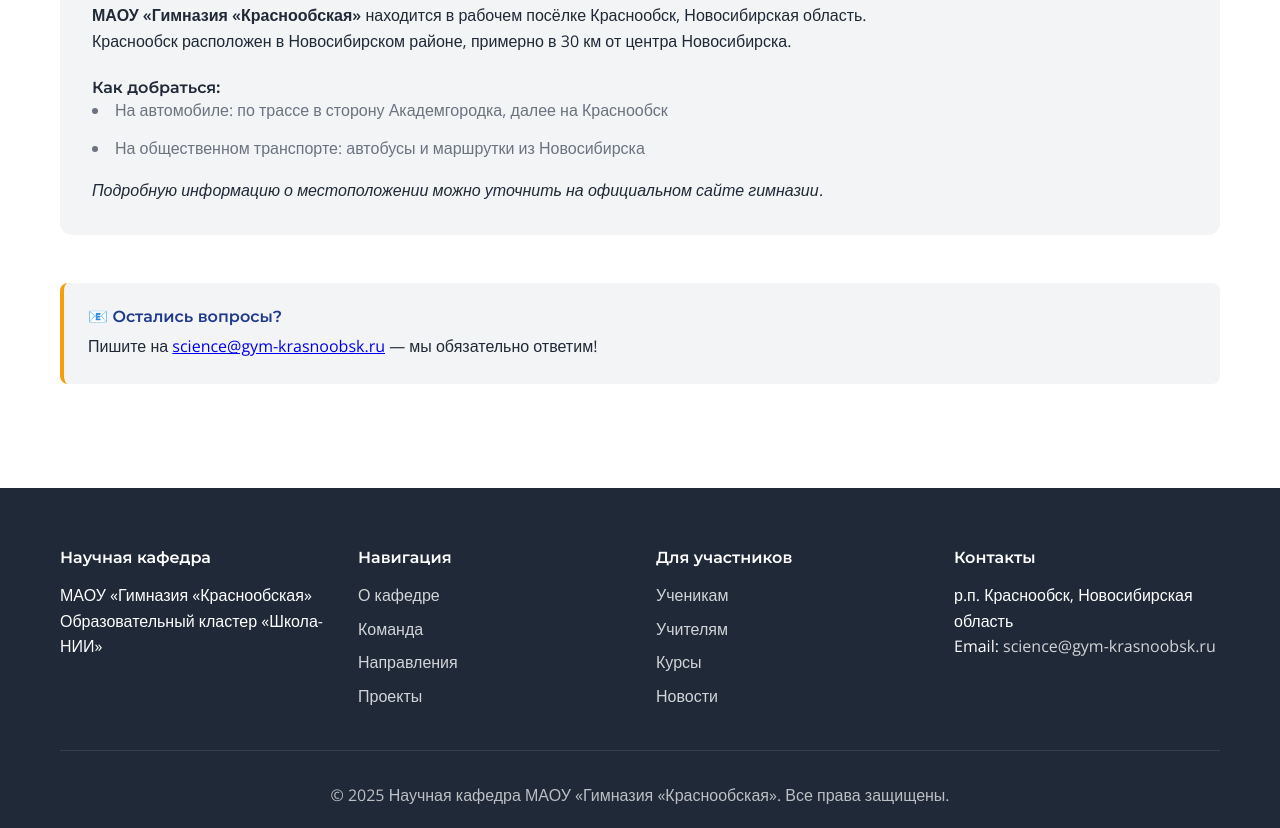
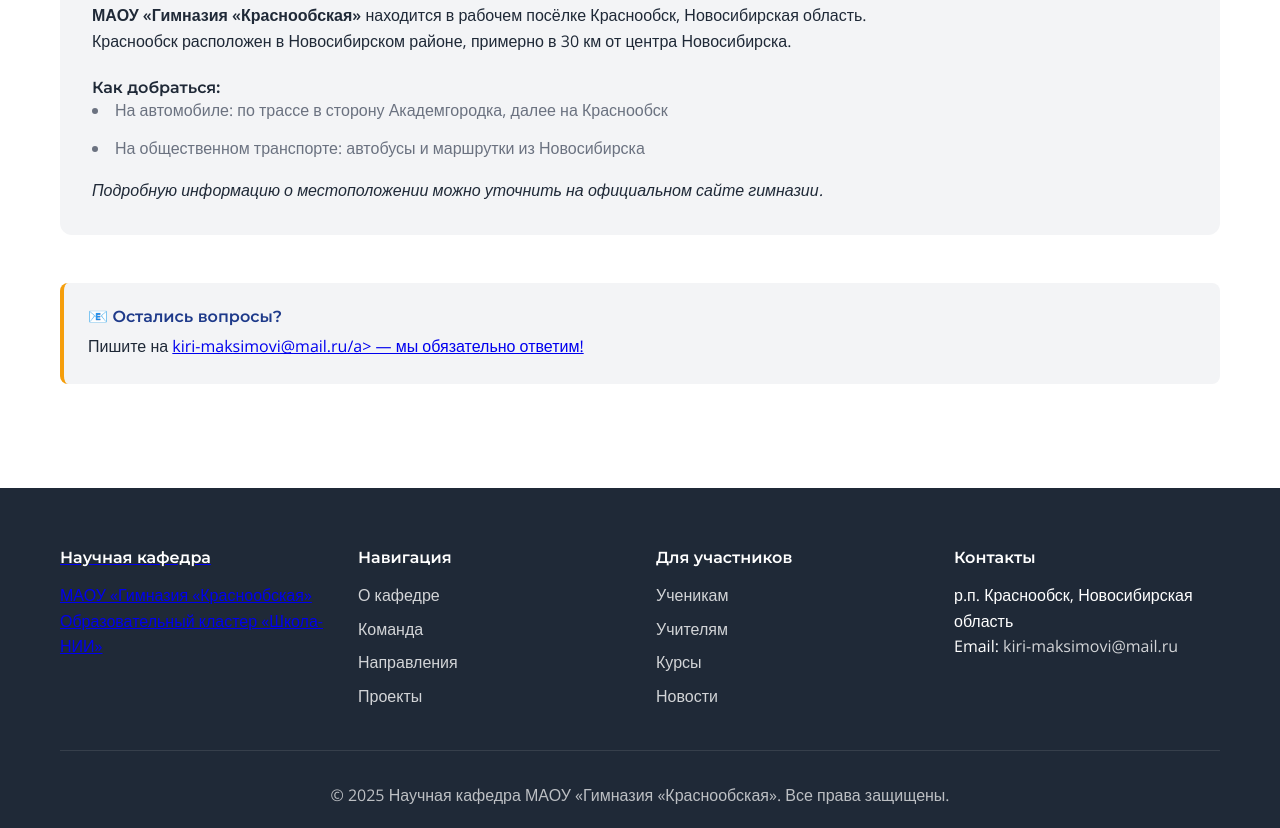
Before and after one commit to dimafedorov9/academic_research_center_website, a plain HTML site: page contacts.html in a window 1280 px wide. Shown: the part 1413-2241 px from the top of the page. Drawn offline with nearby package versions, Linux system fonts and the light colour scheme.

Commit message:
Add files via upload

```diff
--- a/contacts.html
+++ b/contacts.html
@@ -108,7 +108,7 @@
 
             <div class="highlight-box" style="margin-top: 2rem;">
                 <h4>📧 Остались вопросы?</h4>
-                <p>Пишите на <a href="mailto:science@gym-krasnoobsk.ru">science@gym-krasnoobsk.ru</a> — мы обязательно ответим!</p>
+                <p>Пишите на <a href="mailto:kiri-maksimovi@mail.ru">kiri-maksimovi@mail.ru/a> — мы обязательно ответим!</p>
             </div>
         </div>
     </section>
@@ -142,7 +142,7 @@
                 <div class="footer-section">
                     <h4>Контакты</h4>
                     <p>р.п. Краснообск, Новосибирская область</p>
-                    <p>Email: <a href="mailto:science@gym-krasnoobsk.ru">science@gym-krasnoobsk.ru</a></p>
+                    <p>Email: <a href="mailto:kiri-maksimovi@mail.ru">kiri-maksimovi@mail.ru</a></p>
                 </div>
             </div>
             <div class="footer-bottom">
```
